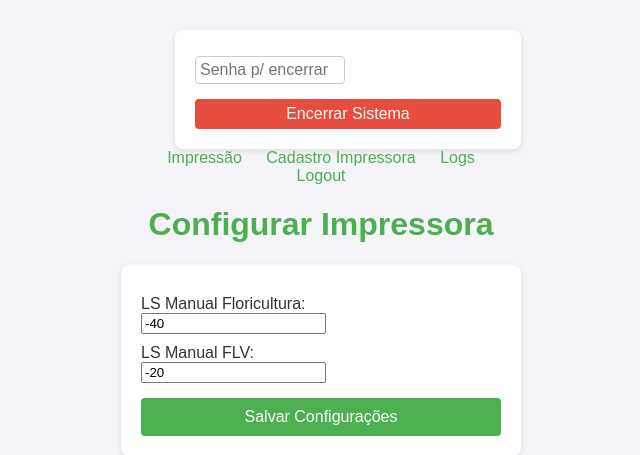
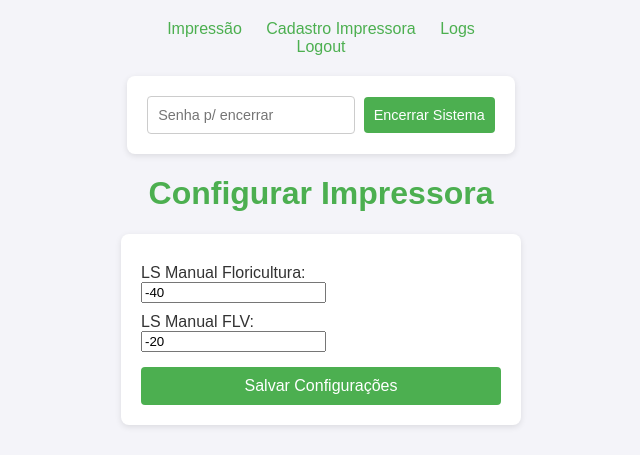
Before and after one commit to Deyvidhalaten/ImpressoraZQ230, a Flask app: page /settings in a window 1280 px wide. Shown: the top 455 px of the page, without its empty margins (319-959 px from the left). Run offline with Flask 3, Linux system fonts and the light colour scheme; the visitor is signed in with stand-in values (Sample User, id 1); parts of the project's set-up code (start-up, migrations or seed data) failed here and were passed over.

Commit message:
feature/correcao

```diff
--- a/comandos.txt
+++ b/comandos.txt
@@ -2,9 +2,9 @@ python setup.py build
 pip install pyinstaller
 pip install flask                     # web framework
 pip install requests                  # para chamadas HTTP (bwip-js, se usar)
-pip install pillow                    # manipulação de imagens
-pip install python-barcode[images]    # gera EAN-13 como PNG
-pip install pywin32                   # impressão via driver no Windows
+-pip install pillow                    # manipulação de imagens - Desatualizado
+-pip install python-barcode[images]    # gera EAN-13 como PNG - Desatualizado
+-pip install pywin32                   # impressão via driver no Windows - Desatualizado
 
 pip install waitress
 Caso de erro ao isntalar o waitress pode ser a versão do python, podes voltar para o 3.11 ou rodar este:
--- a/logs.csv
+++ b/logs.csv
@@ -19,3 +19,5 @@ timestamp,evento,ip,loja,copies
 2025-06-10 17:19:28,print,10.17.70.1,17,"ean=3000000389386, codprod=3893-8, copies=10, modo=Floricultura, LS=50"
 2025-06-10 18:34:14,print,10.17.70.1,17,"ean=3000030640778, codprod=306407-7, copies=10, modo=Floricultura, LS=50"
 2025-06-10 19:19:10,print,10.17.70.1,17,"ean=3000000400104, codprod=4001-0, copies=10, modo=Floricultura, LS=50"
+2025-06-11 08:59:24,print,10.4.30.4,4,"ean=3000000389898, codprod=3898-9, copies=1, modo=Floricultura, LS=-10"
+2025-06-11 09:21:49,print,10.4.30.2,4,"ean=7890291333825, codprod=231958-6, copies=1, modo=Floricultura, LS=-10"
--- a/static/style.css
+++ b/static/style.css
@@ -75,3 +75,22 @@ body {
     background: #ddffdd;
     border-left-color: #4CAF50;
   }
+
+.shutdown-form {
+  display: block;
+  width: fit-content;
+  margin: 10px auto;
+  text-align: center;
+}
+
+.shutdown-form input[type="password"],
+.shutdown-form button {
+  display: inline-block;
+  width: auto;
+  margin: 0 4px 0 0;
+  font-size: 0.9em;
+}
+
+.shutdown-form button {
+  margin: 0;
+}
--- a/templates/settings.html
+++ b/templates/settings.html
@@ -9,25 +9,26 @@
 <body>
   <div class="container">
 
-    <!-- Botão vermelho de Encerrar Sistema -->
-    <form method="POST" action="{{ url_for('shutdown') }}" style="float:right; margin-top:10px;">
-      <input type="password"
-             name="shutdown_password"
-             placeholder="Senha p/ encerrar"
-             required
-             style="padding:4px; width:140px; margin-right:4px;">
-      <button type="submit"
-              style="background:#e74c3c; color:#fff; border:none; padding:6px 12px; cursor:pointer;">
-        Encerrar Sistema
-      </button>
-    </form>
-
     <div class="nav">
       <a href="{{ url_for('index') }}">Impressão</a>
       <a href="{{ url_for('printers') }}">Cadastro Impressora</a>
       <a href="{{ url_for('logs') }}" class="{{ 'active' if request.endpoint=='logs' else '' }}"> Logs</a>
       <a href="{{ url_for('logout') }}">Logout</a>
     </div>
+
+<!-- Botão vermelho de Encerrar Sistema, agora centralizado -->
+<form method="POST"
+      action="{{ url_for('shutdown') }}"
+      class="shutdown-form"
+      novalidate>
+  <input type="password"
+         name="shutdown_password"
+         placeholder="Senha p/ encerrar"
+         required>
+  <button type="submit">
+    Encerrar Sistema
+  </button>
+</form>
 
     <h1>Configurar Impressora</h1>
     <form method="POST" action="{{ url_for('settings') }}">
```
Also changed, not shown: setup.py (+23 -16 lines).
